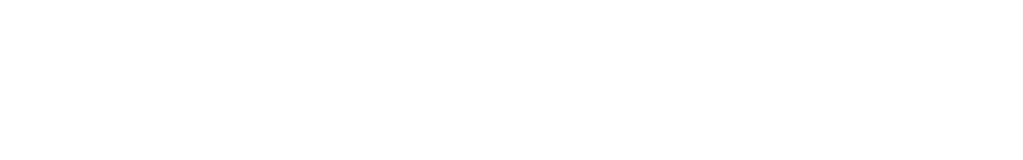
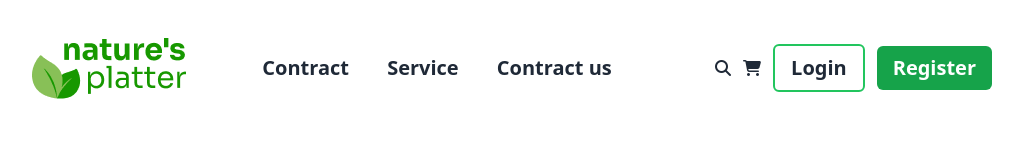
Before and after one commit to ana-yet/assingment-3-c002, a plain HTML site: page index.html in a window 1280 px wide. Shown: the whole page, without its empty margins (128-1151 px from the left). Drawn offline with nearby package versions, Linux system fonts and the light colour scheme.

Commit message:
navbar completed

```diff
--- a/index.html
+++ b/index.html
@@ -11,12 +11,64 @@
       href="https://fonts.googleapis.com/css2?family=Poppins:ital,wght@0,100;0,200;0,300;0,400;0,500;0,600;0,700;0,800;0,900;1,100;1,200;1,300;1,400;1,500;1,600;1,700;1,800;1,900&family=Sora:wght@100..800&display=swap"
       rel="stylesheet"
     />
-    <!-- Tailwind CDN -->
-    <script src="https://unpkg.com/@tailwindcss/browser@4"></script>
+    <!-- Font awesome -->
+    <script
+      src="https://kit.fontawesome.com/96281ba212.js"
+      crossorigin="anonymous"
+    ></script>
+    <!-- DaisyUI CDN -->
+    <link
+      href="https://cdn.jsdelivr.net/npm/daisyui@4.12.23/dist/full.min.css"
+      rel="stylesheet"
+      type="text/css"
+    />
+    <script src="https://cdn.tailwindcss.com"></script>
   </head>
   <body>
     <!-- header section -->
-    <header></header>
+    <header>
+      <!-- Navbar -->
+
+      <nav
+        class="navbar bg-base-100 px-3 lg:p-0 lg:w-9/12 lg:mx-auto h-20 lg:h-32 flex justify-between my-4 lg:my-1"
+      >
+        <!-- Navbar Image -->
+        <div class="h-full">
+          <img src="./assets/logo-header.png" alt="" />
+        </div>
+
+        <!-- center Buttons -->
+        <div class="navbar-center mr-7 hidden lg:block">
+          <a class="btn btn-ghost text-xl">Contract</a>
+          <a class="btn btn-ghost text-xl">Service</a>
+          <a class="btn btn-ghost text-xl">Contract us</a>
+        </div>
+        <!-- End buttons -->
+        <div class="space-x-3">
+          <button class="hidden lg:block">
+            <i class="fa-solid fa-magnifying-glass"></i>
+          </button>
+
+          <button class="hidden lg:block">
+            <i class="fa-solid fa-cart-shopping"></i>
+          </button>
+
+          <button
+            class="border-green-500 border-2 font-bold px-4 rounded-md text-xl py-2 hidden lg:block"
+          >
+            Login
+          </button>
+          <button
+            class="font-bold text-white px-4 rounded-md bg-green-600 border-none text-xl py-2 hidden lg:block"
+          >
+            Register
+          </button>
+          <button class="lg:hidden text-2xl">
+            <i class="fa-solid fa-bars"></i>
+          </button>
+        </div>
+      </nav>
+    </header>
 
     <!-- main section -->
     <main></main>
```
Also changed, not shown: tailwind.config.js (added).
